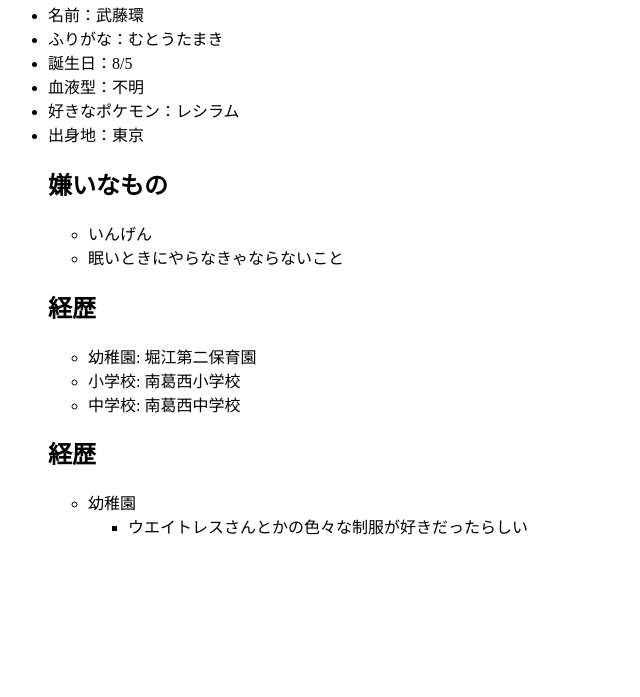
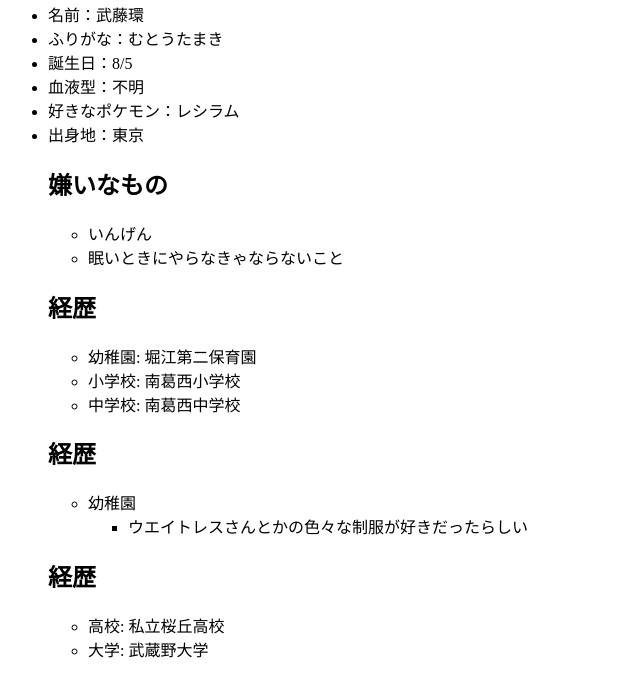
Before and after one commit to mutotamaki/data_science_programming, a plain HTML site: page index.html in a window 1280 px wide. Shown: the part 87-784 px from the top of the page, without its empty margins (0-640 px from the left). Drawn offline with Linux system fonts and the light colour scheme.

Commit message:
経歴に高校以降を追加する

```diff
--- a/index.html
+++ b/index.html
@@ -43,6 +43,12 @@
             </ul>
         </ul>
 
+        <h2>経歴</h2>
+        <ul>
+            <li>高校: 私立桜丘高校</li>
+            <li>大学: 武蔵野大学</li>
+        </ul>
+
     </ul>
 </body>
 
```
